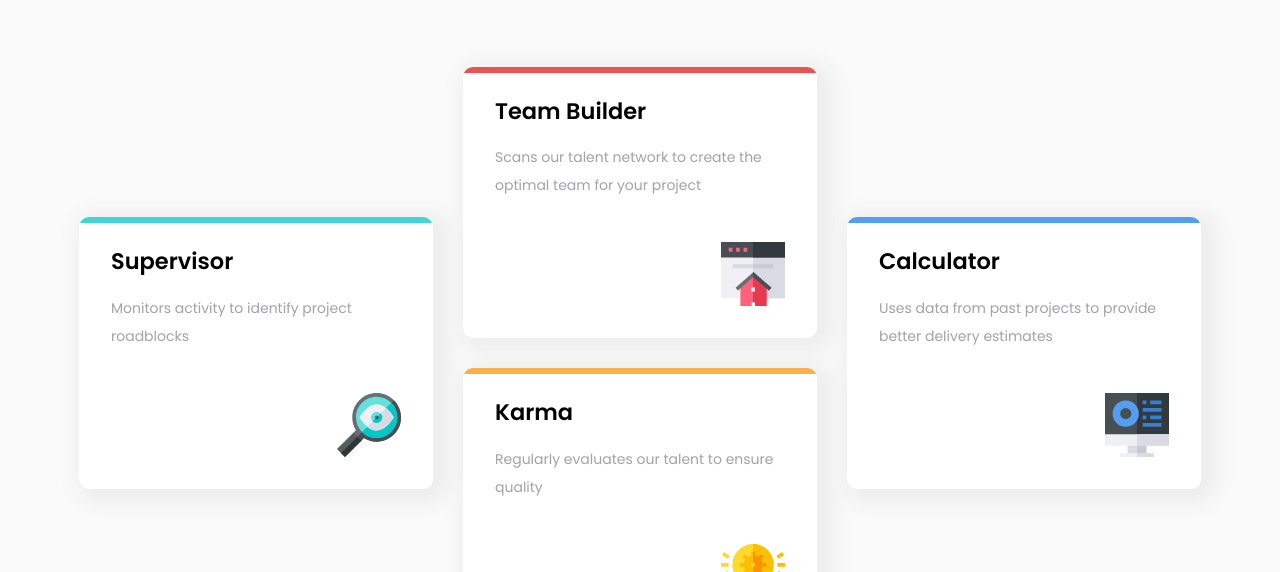
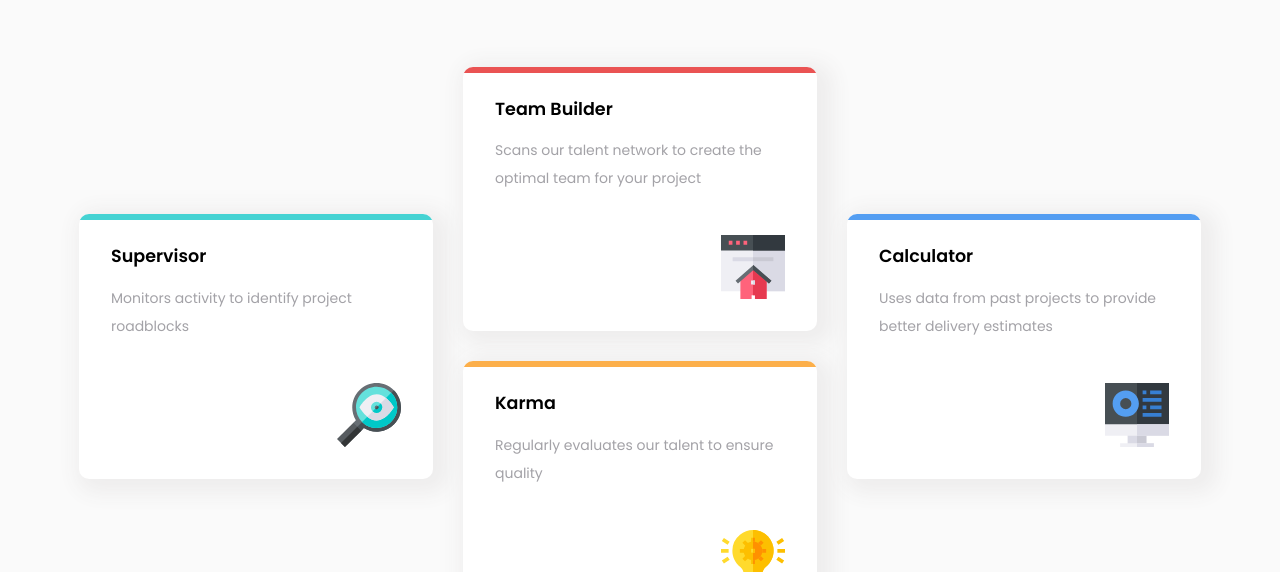
Before and after one commit to Ulugbek-Mominjonov/FOUR-CARD-FEATURE-SECTION, a plain HTML site: page index.html in a window 1280 px wide. Shown: the part 228-800 px from the top of the page. Drawn offline with Linux system fonts and the light colour scheme; files whose address does not match are found by name.

Commit message:
some bugs fixed

```diff
--- a/index.html
+++ b/index.html
@@ -22,7 +22,7 @@
     <div class="container">
 
       <div class="site-header-info">
-        <h2 class="visually-hidden">information</h2>
+        <h1 class="visually-hidden">four card feature section</h1>
         <h2 class="site-header-info-title site-header-info-title__slim">Reliable, efficient delivery</h2>
         <h2 class="site-header-info-title site-header-info-title__bold">Powered by Technology</h2>
         <p class="site-header-info-text">Our Artificial Intelligence powered tools use millions of project data points
@@ -36,9 +36,9 @@
     <section class="index-features">
       <div class="container index-feature-container">
         <div class="index-feature index-feature-supervisor">
-          <h2 class="index-feature-title">
+          <h3 class="index-feature-title">
             Supervisor
-          </h2>
+          </h3>
           <p class="index-feature-text">
             Monitors activity to identify project roadblocks
           </p>
@@ -46,18 +46,18 @@
 
         <div class="index-feature-two">
           <div class="index-feature index-feature-team">
-            <h2 class="index-feature-title">
+            <h3 class="index-feature-title">
               Team Builder
-            </h2>
+            </h3>
             <p class="index-feature-text">
               Scans our talent network to create the optimal team for your project
             </p>
           </div>
 
           <div class="index-feature index-feature-karma">
-            <h2 class="index-feature-title">
+            <h3 class="index-feature-title">
               Karma
-            </h2>
+            </h3>
             <p class="index-feature-text">
               Regularly evaluates our talent to ensure quality
             </p>
@@ -65,9 +65,9 @@
         </div>
 
         <div class="index-feature index-feature-calculator">
-          <h2 class="index-feature-title">
+          <h3 class="index-feature-title">
             Calculator
-          </h2>
+          </h3>
           <p class="index-feature-text">
             Uses data from past projects to provide better delivery estimates
           </p>
```
Also changed, not shown: design/desktop-design.jpg.
